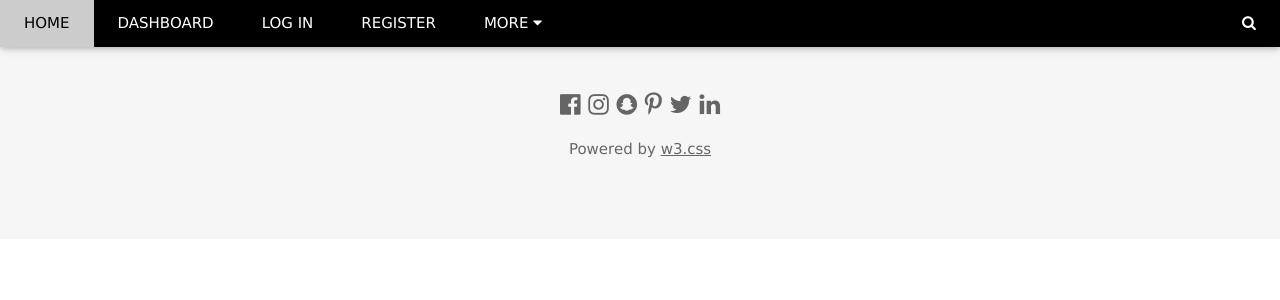
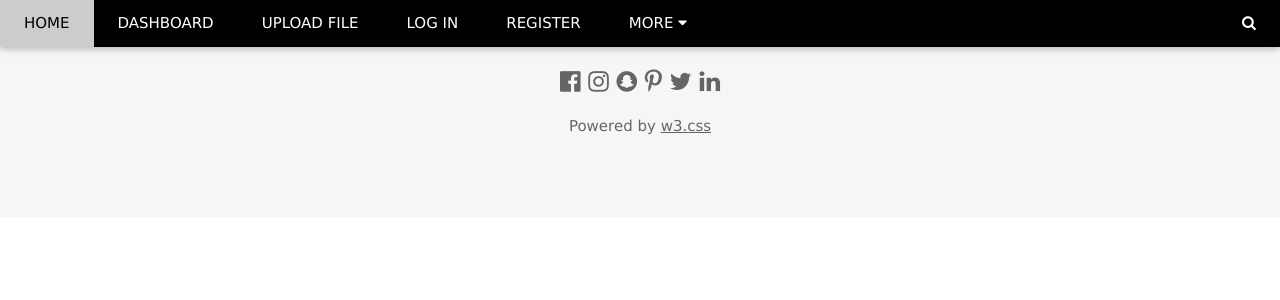
Before and after one commit to elenaborisova/iberia-solution, a Flask app: page /login in a window 1280 px wide. Shown: the top 300 px of the page. Run offline with Flask 2, Linux system fonts and the light colour scheme.

Commit message:
add file upload functionality

```diff
--- a/app.py
+++ b/app.py
@@ -1,9 +1,16 @@
 import os
-from flask import Flask, render_template
+from flask import Flask, render_template, request, url_for
+from werkzeug.utils import secure_filename, redirect
+import pandas as pd
 
 app = Flask(__name__, static_url_path='/static')
 SECRET_KEY = os.urandom(32)
 app.config['SECRET_KEY'] = SECRET_KEY
+
+UPLOAD_FOLDER = './file_uploads'
+ALLOWED_EXTENSIONS = {'xlsx', 'xlsm', 'xltx', 'xltm', 'xml'}
+app.config['UPLOAD_FOLDER'] = UPLOAD_FOLDER
+app.config['MAX_CONTENT_LENGTH'] = 16 * 1000 * 1000
 
 
 @app.route('/')
@@ -41,5 +48,43 @@
     return render_template('dashboard.html')
 
 
+def allowed_file(filename):
+    return '.' in filename and \
+           filename.rsplit('.', 1)[1].lower() in ALLOWED_EXTENSIONS
+
+
+def modify_uploaded_file(filename):
+    read_file = pd.read_excel(f'./file_uploads/{filename}')
+    clean_filename = filename.rsplit('.', 1)[0]
+    read_file.to_csv(f'./file_uploads/{clean_filename}.csv', index=None, header=False)
+    os.remove(f'./file_uploads/{filename}')
+
+
+@app.route('/upload/', defaults={'msg': None})
+@app.route('/upload/<msg>')
+def upload_file(msg):
+    return render_template('upload.html', msg=msg)
+
+
+@app.route('/uploader', methods=['GET', 'POST'])
+def handle_upload():
+    if request.method == 'POST':
+        if 'file' not in request.files:
+            return redirect(url_for('upload_file', msg='No file part'))
+        file = request.files['file']
+
+        if file.filename == '':
+            return redirect(url_for('upload_file', msg='No selected file'))
+
+        if not allowed_file(file.filename):
+            return redirect(url_for('upload_file', msg='Invalid file format'))
+
+        if file:
+            filename = secure_filename(file.filename)
+            file.save(os.path.join(app.config['UPLOAD_FOLDER'], filename))
+            modify_uploaded_file(filename)
+            return redirect(url_for('upload_file', msg='File uploaded successfully'))
+
+
 if __name__ == '__main__':
     app.run()
--- a/templates/dashboard.html
+++ b/templates/dashboard.html
@@ -1,5 +1,5 @@
 {% extends 'shared/base.html' %}
 
-{% block main %}
+{% block main_content %}
 
 {% endblock %}
--- a/templates/login.html
+++ b/templates/login.html
@@ -1,5 +1,5 @@
 {% extends 'shared/base.html' %}
 
-{% block main %}
+{% block main_content %}
 
 {% endblock %}
--- a/templates/partials/nav.html
+++ b/templates/partials/nav.html
@@ -6,6 +6,7 @@
                 class="fa fa-bars"></i></a>
         <a href="/" class="w3-bar-item w3-button w3-padding-large">HOME</a>
         <a href="/dashboard" class="w3-bar-item w3-button w3-padding-large w3-hide-small">DASHBOARD</a>
+        <a href="/upload" class="w3-bar-item w3-button w3-padding-large w3-hide-small">UPLOAD FILE</a>
         <a href="/login" class="w3-bar-item w3-button w3-padding-large w3-hide-small">LOG IN</a>
         <a href="/register" class="w3-bar-item w3-button w3-padding-large w3-hide-small">REGISTER</a>
         <div class="w3-dropdown-hover w3-hide-small">
--- a/templates/register.html
+++ b/templates/register.html
@@ -1,5 +1,5 @@
 {% extends 'shared/base.html' %}
 
-{% block main %}
+{% block main_content %}
 
 {% endblock %}
```
Also changed, not shown: templates/upload.html (added, +15 -0 lines).
